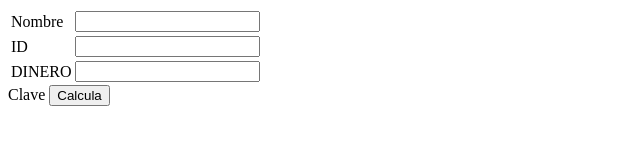
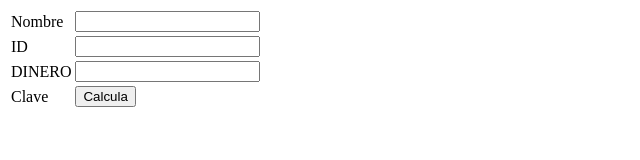
Before and after one commit to tetradogpaw/PokemonOroYPlataClave, a plain HTML site: page index.html in a window 1280 px wide. Shown: the whole page, without its empty margins (0-640 px from the left). Drawn offline with Linux system fonts and the light colour scheme.

Commit message:
alineado

```diff
--- a/index.html
+++ b/index.html
@@ -69,9 +69,12 @@ navigator.serviceworker.register('sw.js');
 <td>DINERO</td>
 <td ><input id="inpDinero"></td>
 </tr>
+<tr>
+<td ><label id="lblClave" >Clave</label></td>
+<td ><button onclick="CalculaClave()" >Calcula</button></td>
+</tr>
 </tbody>
 </table>
-<label id="lblClave" >Clave</label>
-<button onclick="CalculaClave()" >Calcula</button>
+
 </body>
 </html>
```
